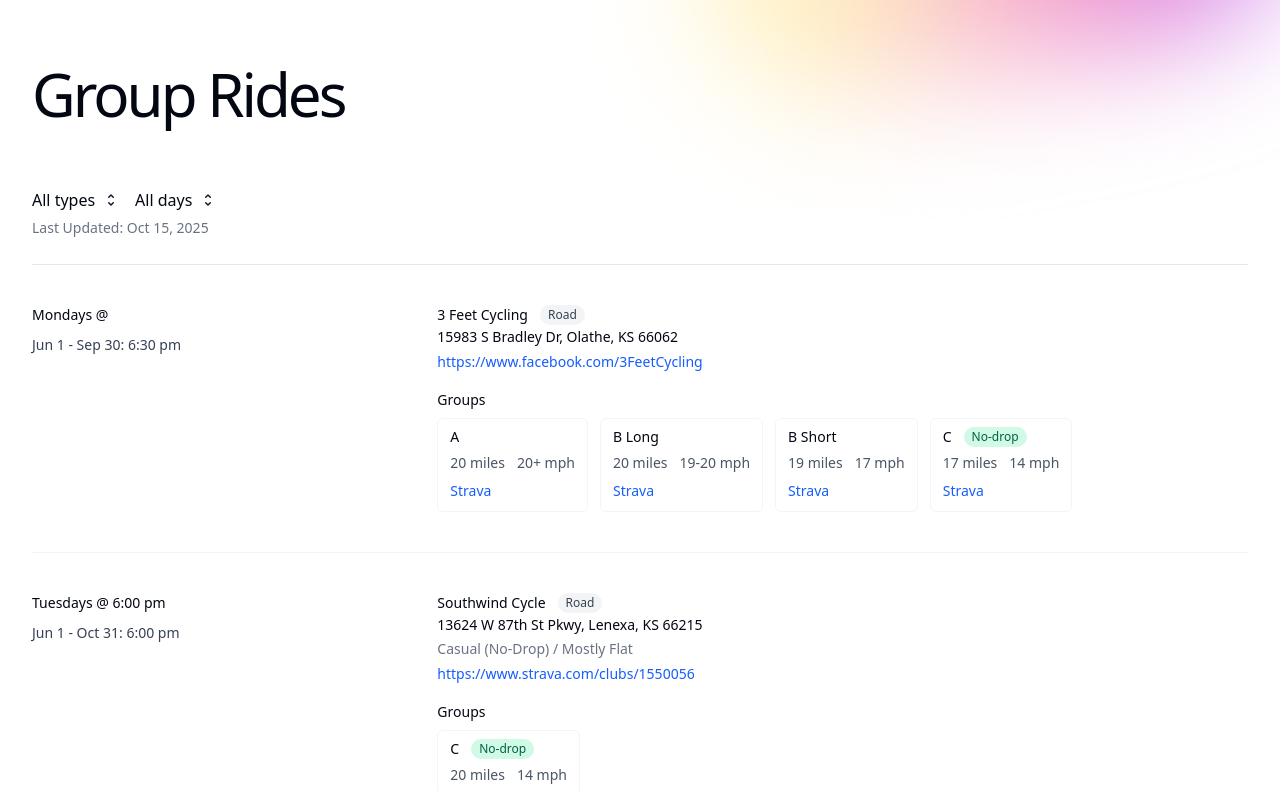
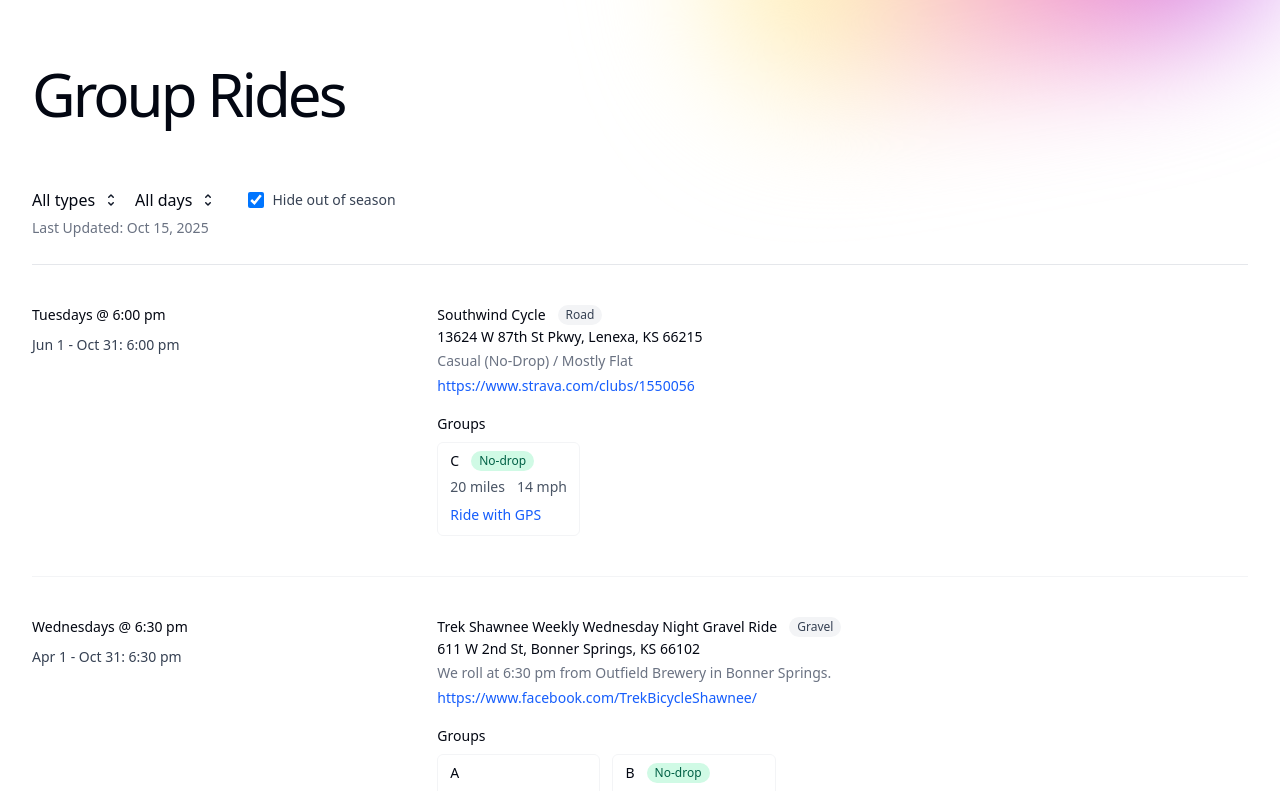
Before and after one commit to at0dd/group-rides, a Next.js app: page /group-rides/ in a window 1280 px wide. Shown: the top 791 px of the page. Built offline with nearby package versions, Linux system fonts and the light colour scheme; a web font is replaced by a local one.

Commit message:
Add out of season filter

```diff
--- a/src/app/page.tsx
+++ b/src/app/page.tsx
@@ -164,10 +164,14 @@
   )
 }
 
-function Ride({ type, day }: { type?: string; day?: string }) {
+function Ride({ type, day, hideOutOfSeason }: { type?: string; day?: string; hideOutOfSeason?: boolean }) {
   const ridesList = [...rides].filter((r) => {
     if (typeof type === 'string' && type.length > 0 && r.type !== type) return false
     if (typeof day === 'string' && day.length > 0 && r.day !== day) return false
+    if (hideOutOfSeason) {
+      const currentSeasonStart = getCurrentSeasonStartTime(r.seasons)
+      if (typeof currentSeasonStart === 'undefined') return false
+    }
     return true
   })
 
@@ -290,6 +294,8 @@
 export default function Home() {
   const [selectedType, setSelectedType] = useState<string | undefined>(undefined)
   const [selectedDay, setSelectedDay] = useState<string | undefined>(undefined)
+  // Hide rides that are currently out of season by default
+  const [hideOutOfSeason, setHideOutOfSeason] = useState<boolean>(true)
 
   return (
     <main className="overflow-hidden">
@@ -299,9 +305,20 @@
         <div className="flex items-center gap-4">
           <RideType selected={selectedType} onSelectType={(t) => setSelectedType(t)} />
           <DayFilter selectedDay={selectedDay} onSelectDay={(d) => setSelectedDay(d)} />
+          <div className="ml-4 flex items-center gap-2">
+            <label className="inline-flex items-center gap-2 text-sm/6 text-gray-700">
+              <input
+                type="checkbox"
+                checked={hideOutOfSeason}
+                onChange={(e) => setHideOutOfSeason(e.target.checked)}
+                className="h-4 w-4 rounded border-gray-300 text-blue-600 focus:ring-blue-500"
+              />
+              Hide out of season
+            </label>
+          </div>
         </div>
         <p className="mt-1 text-sm/6 text-gray-500">Last Updated: Oct 15, 2025</p>
-        <Ride type={selectedType} day={selectedDay} />
+  <Ride type={selectedType} day={selectedDay} hideOutOfSeason={hideOutOfSeason} />
       </Container>
     </main>
   )
```
